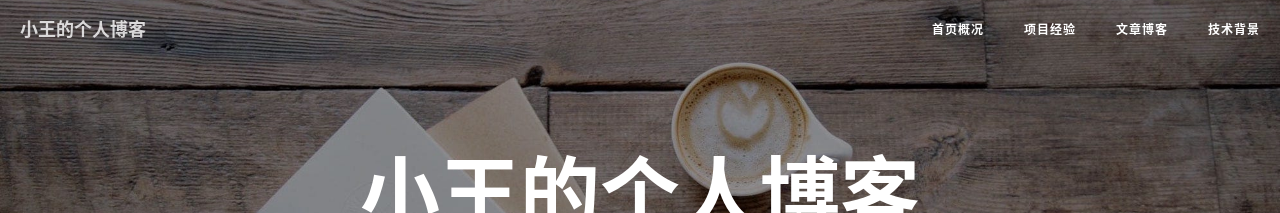
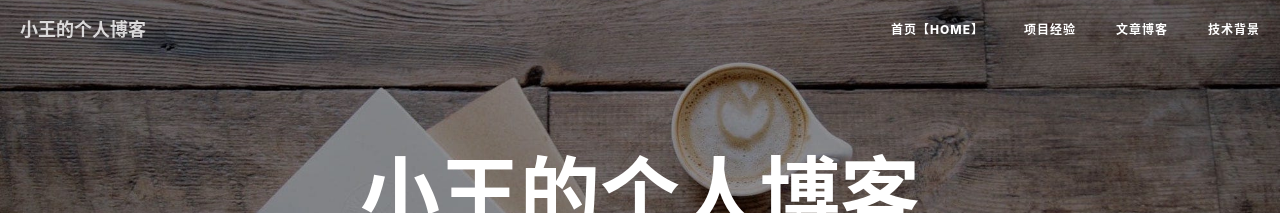
Before and after one commit to 123wangju123/123wangju123.github.io, a Jekyll site: the page built from index.html, in a window 1280 px wide. Shown: the top 213 px of the page. Built offline with Jekyll 4.4.1, drawn with Linux system fonts in a browser that asks for light colours; nearby versions of some CDN libraries; the list of posts is cut into pages by our own code; comment, search, counter and statistics services are not loaded.

Commit message:
Update nav.html

```diff
--- a/_includes/nav.html
+++ b/_includes/nav.html
@@ -17,7 +17,7 @@
             <div class="navbar-collapse">
                 <ul class="nav navbar-nav navbar-right">
                     <li>
-                        <a href="{{ site.baseurl }}/">首页概况</a>
+                        <a href="{{ site.baseurl }}/">首页【Home】</a>
                     </li>
                     {% for page in site.pages %}{% if page.title %}
                     <li>
```
